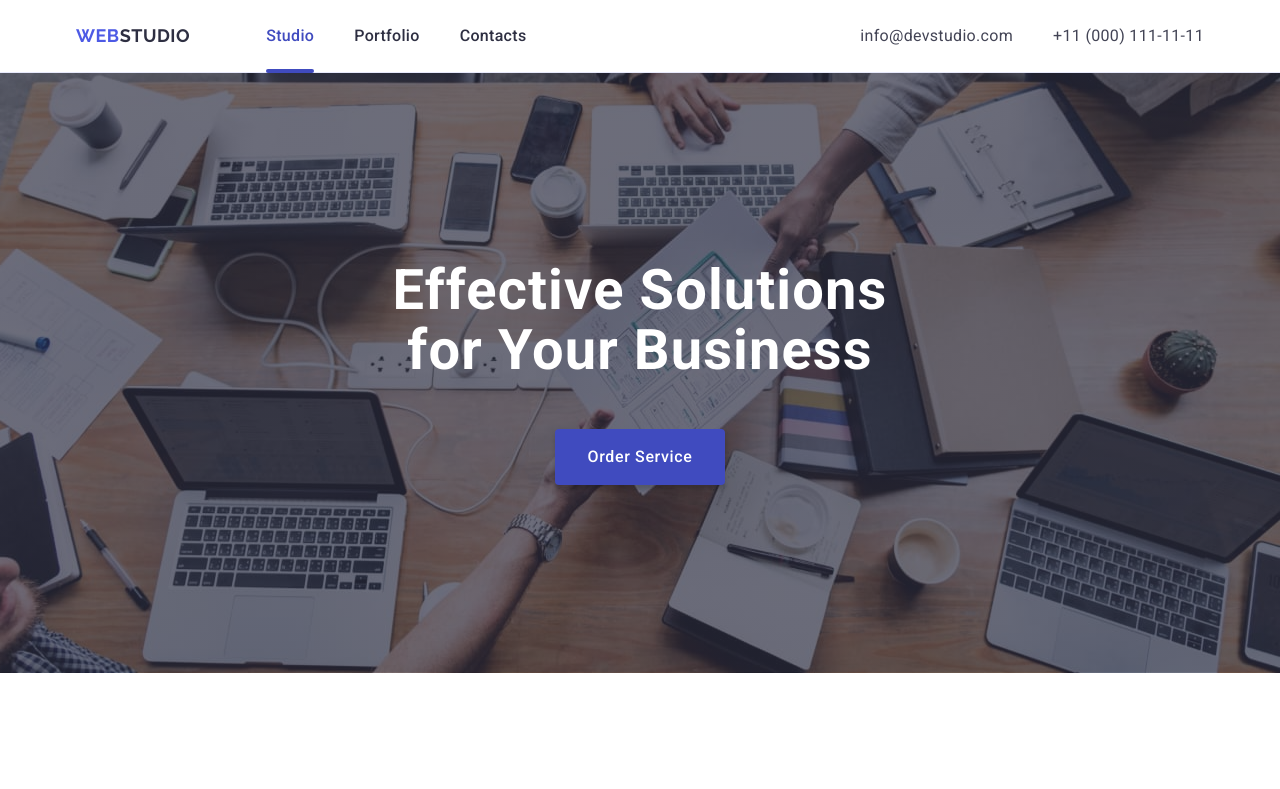
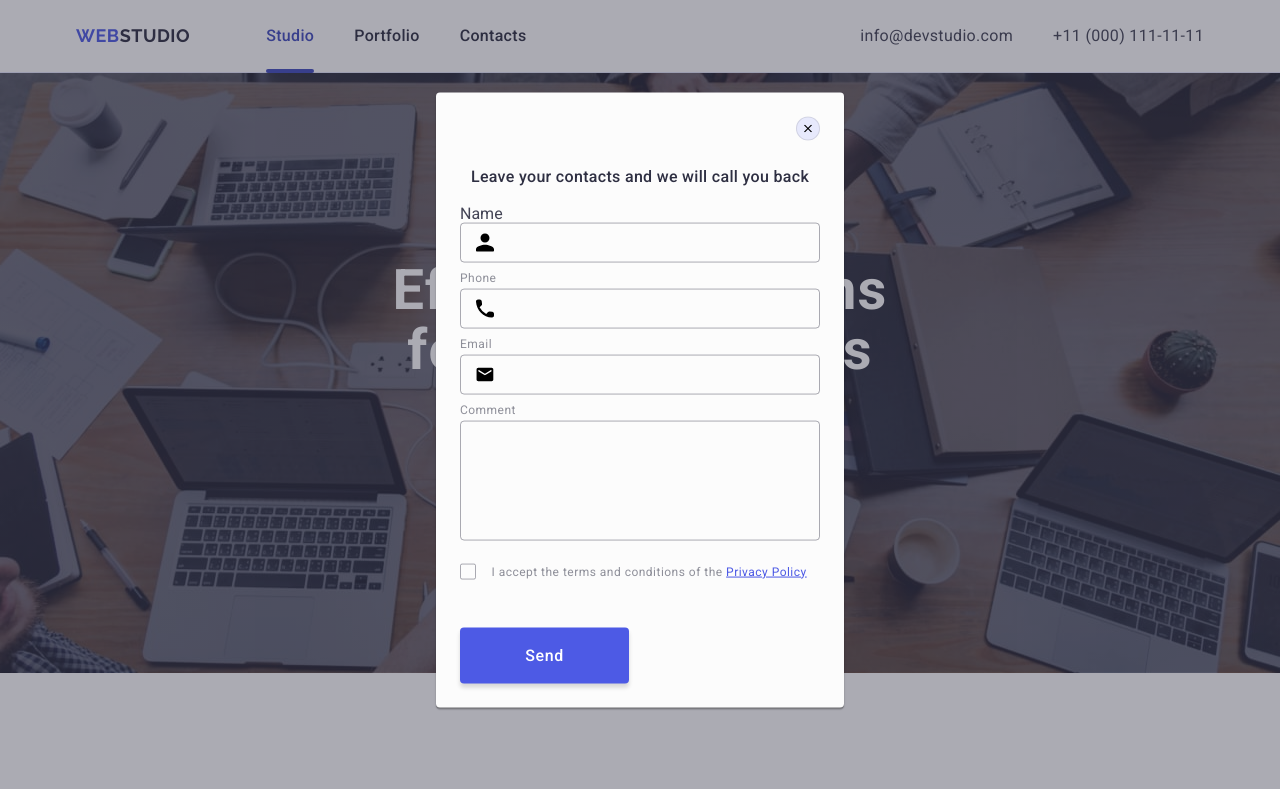
Before and after one commit to NayxieX/goit-markup-hw-05, a plain HTML site: page index.html in a window 1280 px wide. Both pictures are taken after a click on the button "Order Service". Shown: the top 789 px of the page. Drawn offline with nearby package versions, Linux system fonts and the light colour scheme.

Commit message:
Upd 0.2
Added css styles to modal form
and fixed html

```diff
--- a/css/styles.css
+++ b/css/styles.css
@@ -589,14 +589,236 @@ input {
 
 /* Modal */
 
-.modal {
-  border: 1px solid #2e2f42;
+.modal-overlay {
+  background-color: rgba(46, 47, 66, 0.4);
+  position: fixed;
+  top: 0;
+  left: 0;
+  z-index: 999;
+  width: 100%;
+  height: 100%;
+  display: flex;
+  align-items: center;
+  justify-content: center;
+  opacity: 0;
+  pointer-events: none;
+  transition: opacity 250ms cubic-bezier(0.4, 0, 0.2, 1),
+    visibility 250ms cubic-bezier(0.4, 0, 0.2, 1);
+}
+
+.modal-overlay.is-open {
+  opacity: 1;
+  visibility: visible;
+  pointer-events: auto;
+}
+
+.modal-overlay:not(.is-open) .overlay {
+  transform: translate(-50%, -100%);
+}
+
+.overlay {
+  position: absolute;
+  top: 50%;
+  left: 50%;
+  transform: translate(-50%, -50%);
+  box-shadow: 0 1px 1px 0 rgba(0, 0, 0, 0.14), 0 1px 3px 0 rgba(0, 0, 0, 0.12),
+    0 2px 1px 0 rgba(0, 0, 0, 0.2);
+  background: #fcfcfc;
   border-radius: 4px;
   max-width: 408px;
-  max-height: 584px;
+  min-height: 584px;
+  padding: 24px;
+  padding-top: 72px;
+  transition: transform 250ms cubic-bezier(0.4, 0, 0.2, 1);
+}
+
+.close-btn {
+  position: absolute;
+  top: 24px;
+  right: 24px;
+  width: 24px;
+  height: 24px;
+  display: flex;
+  align-items: center;
+  justify-content: center;
+  background-color: #e7e9fc;
+  border: 1px solid rgba(0, 0, 0, 0.1);
+  border-radius: 50%;
+  cursor: pointer;
+  padding: 0;
+  transition: background-color 250ms cubic-bezier(0.4, 0, 0.2, 1),
+    border 250ms cubic-bezier(0.4, 0, 0.2, 1);
+}
+
+.close-btn:focus,
+.close-btn:hover {
+  background-color: #404bbf;
+  border: #404bbf;
+}
+
+.close-icon {
+  transition: fill 250ms cubic-bezier(0.4, 0, 0.2, 1);
+}
+
+.close-btn:focus .close-icon,
+.close-btn:hover .close-icon {
+  fill: #ffffff;
+}
+
+.paragraph-overlay {
+  font-weight: 500;
+  line-height: 1.5;
+  letter-spacing: 0.02em;
+  text-align: center;
+  margin-bottom: 16px;
+  color: #2e2f42;
+}
+
+.review-form {
   display: flex;
   flex-direction: column;
+  align-items: center;
 }
 
+.label-input {
+  margin-bottom: 8px;
+}
+
+.form-fild-label {
+  display: block;
+  font-weight: 400;
+  font-size: 12px;
+  line-height: 1.17;
+  letter-spacing: 0.04em;
+  color: #8e8f99;
+  margin-bottom: 4px;
+}
+
+.service-form-input-wraper {
+  position: relative;
+}
+
+.service-form-input {
+  outline: transparent;
+  background-color: transparent;
+  border: 1px solid rgba(46, 47, 66, 0.4);
+  border-radius: 4px;
+  width: 360px;
+  height: 40px;
+  padding-left: 38px;
+  transition: border-color 250ms cubic-bezier(0.4, 0, 0.2, 1);
+}
+
+.service-form-input:focus {
+  border-color: #4d5ae5;
+  outline: none;
+}
+
+.label-input-icon {
+  position: absolute;
+  top: 50%;
+  left: 16px;
+  transform: translateY(-50%);
+  transition: fill 250ms cubic-bezier(0.4, 0, 0.2, 1);
+}
+
+.service-form-input:focus + .label-input-icon {
+  fill: #4d5ae5;
+}
+
+.label-input-coment {
+  margin-bottom: 16px;
+}
+
+.textarea-checkbox {
+  font-size: 12px;
+  line-height: 1.17;
+  letter-spacing: 0.04em;
+  color: rgba(46, 47, 66, 0.4);
+  background-color: transparent;
+  outline: transparent;
+  width: 360px;
+  height: 120px;
+  border: 1px solid rgba(46, 47, 66, 0.4);
+  border-radius: 4px;
+  resize: none;
+  padding: 8px 16px;
+  transition: border-color 250ms cubic-bezier(0.4, 0, 0.2, 1);
+}
+
+.textarea-checkbox::placeholder {
+  color: rgba(46, 47, 66, 0.4);
+}
+
+.textarea-checkbox:focus {
+  border-color: #4d5ae5;
+  outline: none;
+}
+
+.checkbox-wraper {
+  margin-bottom: 24px;
+}
+
+.service-form-checkbox-label {
+  font-weight: 400;
+  font-size: 12px;
+  line-height: 1.17;
+  letter-spacing: 0.04em;
+  color: #8e8f99;
+}
+
+.service-form-checkbox:checked + .service-form-checkbox-label > .custom-checkbox {
+  background-color: #404bbf;
+  border: none;
+  fill: #f4f4fd;
+}
+
+.custom-checkbox {
+  margin-right: 12px;
+  margin-bottom: 24px;
+  display: inline-flex;
+  justify-content: center;
+  align-items: center;
+  width: 16px;
+  height: 16px;
+  border-radius: 2px;
+  border: 1px solid rgba(46, 47, 66, 0.4);
+  cursor: pointer;
+  fill: transparent;
+  transition: background-color 250ms cubic-bezier(0.4, 0, 0.2, 1),
+    border 250ms cubic-bezier(0.4, 0, 0.2, 1),
+    fill 250ms cubic-bezier(0.4, 0, 0.2, 1);
+}
+
+.policy-link {
+  line-height: 1.33333;
+  text-decoration: underline;
+  color: #4d5ae5;
+}
+
+.service-form-checkbox:focus + .service-form-checkbox-label > .custom-checkbox {
+  border-color: #4d5ae5;
+}
+
+.service-form-btn {
+  border: none;
+  border-radius: 4px;
+  padding: 16px 32px;
+  min-width: 169px;
+  height: 56px;
+  box-shadow: 0 4px 4px 0 rgba(0, 0, 0, 0.15);
+  background: #4d5ae5;
+  font-weight: 500;
+  cursor: pointer;
+  line-height: 1.5;
+  letter-spacing: 0.04em;
+  color: #fff;
+  transition: background-color 250ms cubic-bezier(0.4, 0, 0.2, 1);
+}
+
+.service-form-btn:hover,
+.service-form-btn:focus {
+  background-color: #404bbf;
+}
 /* icon-close , icon-person , icon-email,
 icon-phone , icon-accepted , icon-subscribe */
--- a/index.html
+++ b/index.html
@@ -71,7 +71,9 @@
           <h1 class="title hero-title">
             Effective Solutions for Your Business
           </h1>
-          <button class="hero-button">Order Service</button>
+          <button class="hero-button" type="button" data-modal-open>
+            Order Service
+          </button>
         </div>
       </section>
 
@@ -527,48 +529,46 @@
         </p>
         <form class="service-form">
           <div class="label-input">
-            <label class="form-fild-label" for="user-name">Name</label>
+            <label class="form-field-label" for="username">Name</label>
             <div class="service-form-input-wraper">
               <input
-                class="review-form-input"
-                name="user-name"
+                class="service-form-input"
+                name="username"
                 type="text"
-                id="user-name"
+                id="username"
                 required
               />
               <svg class="label-input-icon" width="18" height="24">
-                <use href="./images/icons.svg#icon-Vector"></use>
+                <use href="./images/icons.svg#icon-person"></use>
               </svg>
             </div>
           </div>
           <div class="label-input">
             <label class="form-fild-label" for="user-phone">Phone</label>
-            <div class="review-form-input-wraper">
+            <div class="service-form-input-wraper">
               <input
-                class="review-form-input"
+                class="service-form-input"
                 name="user-phone"
                 type="text"
                 id="user-phone"
               />
               <svg class="label-input-icon" width="18" height="24">
-                <use href="./images/icons.svg#icon-Vector-1"></use>
+                <use href="./images/icons.svg#icon-phone"></use>
               </svg>
             </div>
           </div>
           <div class="label-input">
-            <label class="form-fild-label" for="overley-user-email"
-              >Email</label
-            >
-            <div class="review-form-input-wraper">
+            <label class="form-fild-label" for="user-email">Email</label>
+            <div class="service-form-input-wraper">
               <input
-                class="review-form-input"
+                class="service-form-input"
                 name="user-email"
                 type="text"
-                id="overley-user-email"
+                id="user-email"
                 required
               />
               <svg class="label-input-icon" width="18" height="24">
-                <use href="./images/icons.svg#icon-Vector-2"></use>
+                <use href="./images/icons.svg#icon-email"></use>
               </svg>
             </div>
           </div>
@@ -585,24 +585,29 @@
           </div>
           <div class="checkbox-wraper">
             <input
-              class="review-form-checkbox visually-hidden"
+              class="service-form-checkbox visually-hidden"
               type="checkbox"
               id="user-privacy"
               name="user-privacy"
               required
               value="true"
             />
-            <label class="review-form-checkbox-label" for="user-privacy">
+            <label class="service-form-checkbox-label" for="user-privacy">
               <span class="custom-checkbox">
                 <svg class="custom-chekbox-icon" width="10" height="8">
-                  <use href="./images/icons.svg#icon-ok"></use>
+                  <use href="./images/icons.svg#icon-accepted"></use>
                 </svg>
               </span>
               I accept the terms and conditions of the
               <a class="policy-link" href="">Privacy Policy</a>
             </label>
           </div>
-          <button class="review-form-btn" type="submit">Send</button>
+          <button class="service-form-btn" type="submit">Send</button>
+        </form>
+      </div>
+    </div>
+
+    <!-- Java Script -->
 
     <script src="./js/modal.js"></script>
   </body>
```
Also changed, not shown: js/modal.js (indentation only).
